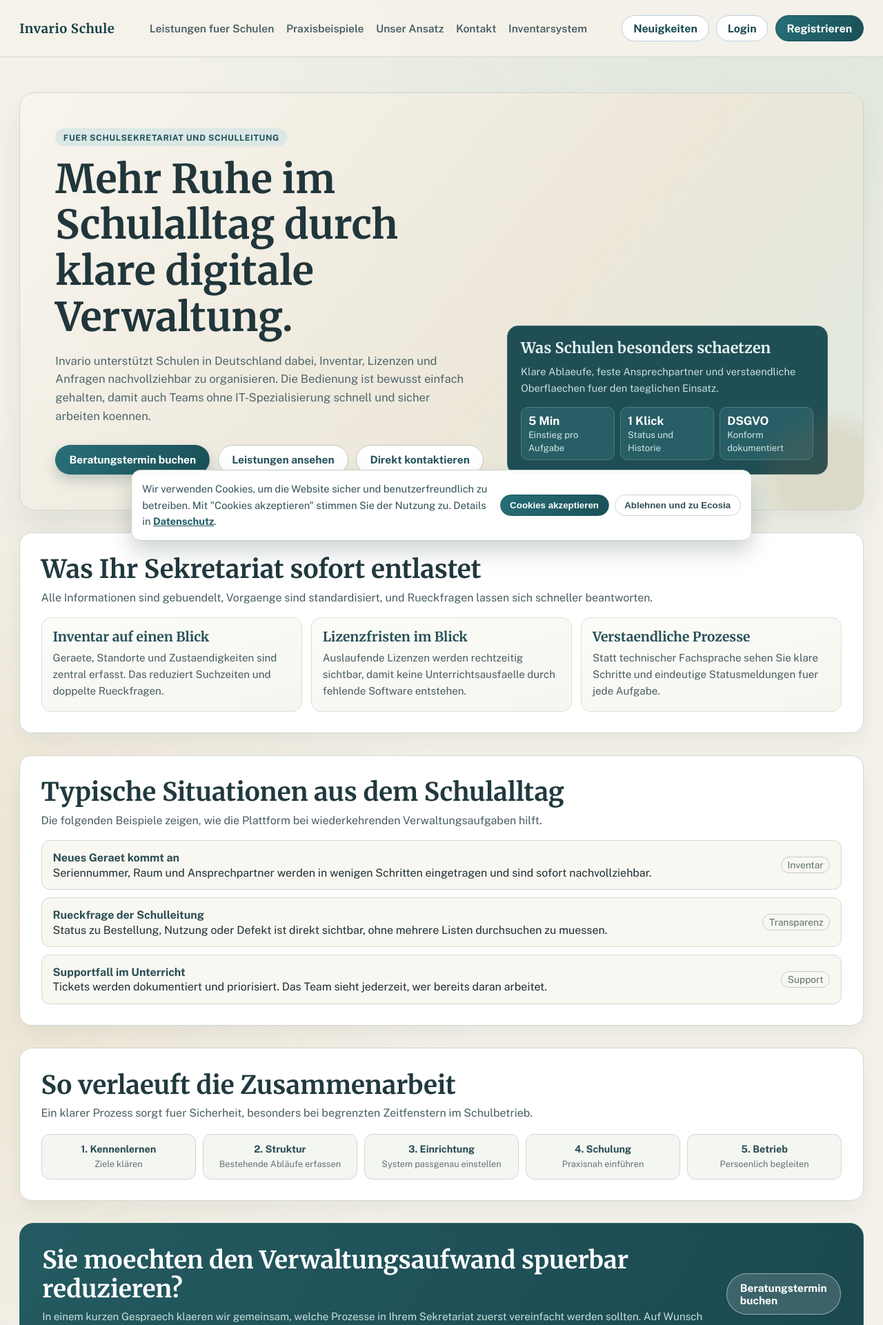
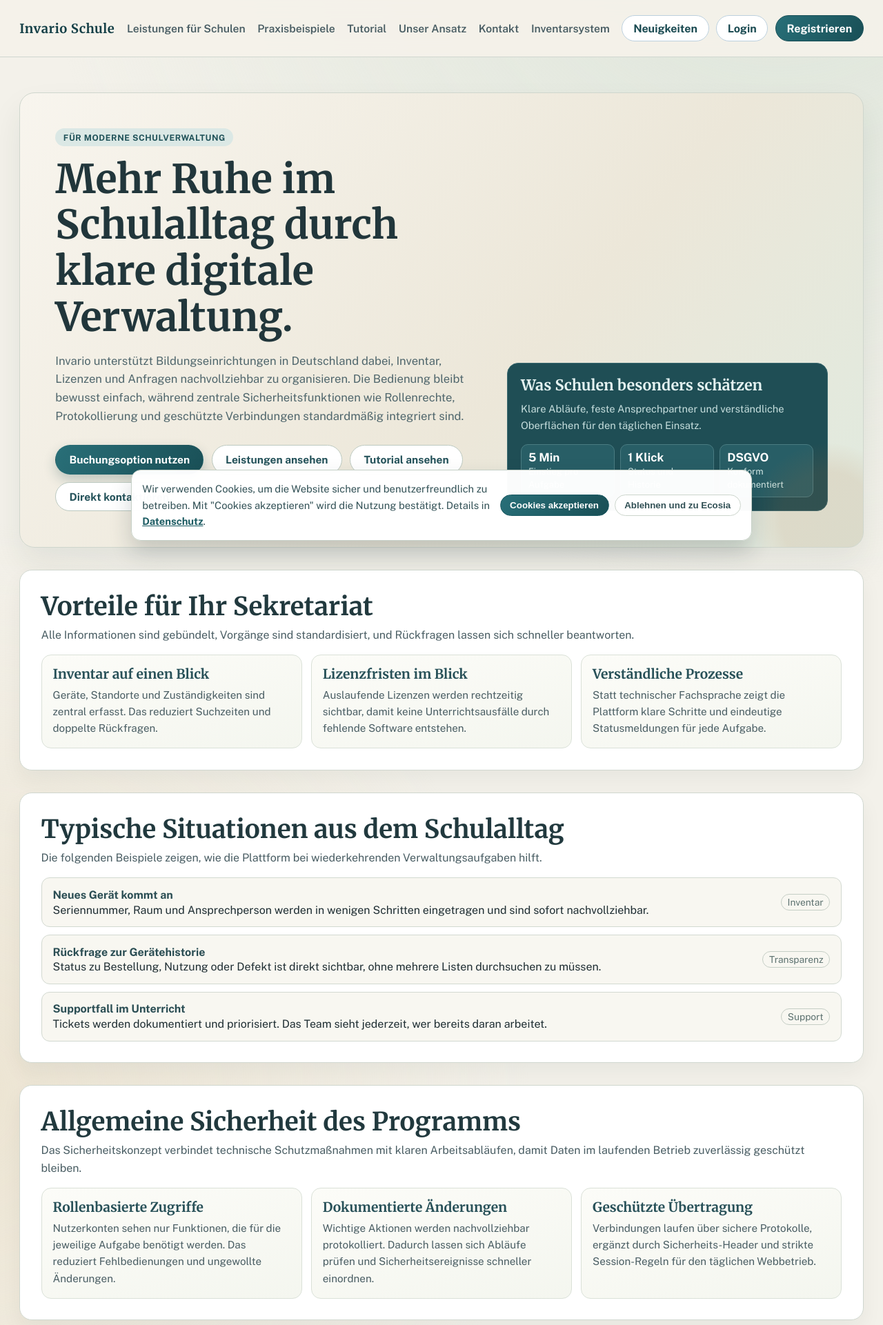
Before and after one commit to AIIrondev/Key-service-Server, a Flask app: page / in a window 1280 px wide. Shown: the top 1921 px of the page at 69% size. Run offline with Flask 3, Linux system fonts and the light colour scheme; some libraries are stand-ins or nearby versions.

Commit message:
Refactor terminology and improve clarity across templates
- Updated "Termin" to "Buchung" in admin_dashboard.html and appointments.html for consistency.
- Enhanced language for better understanding in various templates, including base.html, dienstleistungen.html, inventarsystem.html, kontakt.html, login.html, main.html, projekte.html, register.html, team.html, and added a new tutorial.html.
- Corrected spelling and grammatical errors throughout the templates.
- Improved user guidance and descriptions for better user experience.

```diff
--- a/Website/main.py
+++ b/Website/main.py
@@ -112,6 +112,49 @@ def _sanitize_text(text: str, max_length: int = 255) -> str:
     if len(text) > max_length:
         text = text[:max_length]
     return text
+
+
+def _activate_test_license_for_user(username: str, school_name: str) -> tuple[bool, str]:
+    """Create a one-time test license for the user if none exists yet."""
+    user_name = _sanitize_text(username or "", 80)
+    school = _sanitize_text(school_name or "", 200)
+    if not user_name:
+        return False, "Benutzername fehlt fuer Test-Key."
+
+    client = None
+    try:
+        client, col = _get_collection("licenses")
+
+        existing = col.find_one(
+            {
+                "username": user_name,
+                "plan": "Test",
+                "status": {"$in": ["Aktiv", "Pausiert"]},
+            }
+        )
+        if existing:
+            return False, "Ein Test-Key ist fuer dieses Schulkonto bereits vorhanden."
+
+        test_key = f"TEST-{verify.key_generator()[:18].upper()}"
+        col.insert_one(
+            {
+                "username": user_name,
+                "school_name": school or user_name,
+                "license_key": test_key,
+                "plan": "Test",
+                "status": "Aktiv",
+                "valid_until": (datetime.utcnow() + timedelta(days=30)).date().isoformat(),
+                "hwid_uuid": "",
+                "created_at": _utc_now_iso(),
+                "updated_at": _utc_now_iso(),
+            }
+        )
+        return True, test_key
+    except PyMongoError:
+        return False, "Test-Key konnte nicht aktiviert werden."
+    finally:
+        if client:
+            client.close()
 
 
 def _with_public_id(doc: dict | None) -> dict | None:
@@ -277,6 +320,11 @@ def inventarsystem():
     return render_template("inventarsystem.html")
 
 
+@app.route('/tutorial')
+def tutorial():
+    return render_template("tutorial.html")
+
+
 @app.route('/team')
 def team():
     return render_template("team.html")
@@ -333,11 +381,13 @@ def login():
 def register():
     if request.method == "POST":
         username = (request.form.get("username") or "").strip()
-        display_name = (request.form.get("display_name") or "").strip()
+        school_name = (request.form.get("school_name") or "").strip()
+        contact_person = (request.form.get("contact_person") or "").strip()
+        activate_test_key = (request.form.get("activate_test_key") or "").strip().lower() in {"1", "on", "true", "yes"}
         password = request.form.get("password") or ""
         password_repeat = request.form.get("password_repeat") or ""
 
-        if not username or not display_name or not password or not password_repeat:
+        if not username or not school_name or not contact_person or not password or not password_repeat:
             flash("Bitte alle Felder ausfuellen.", "error")
             return redirect(url_for("register"))
 
@@ -357,21 +407,30 @@ def register():
             flash("Benutzername bereits vergeben.", "error")
             return redirect(url_for("register"))
 
-        display_name = _sanitize_text(display_name, 100)
+        school_name = _sanitize_text(school_name, 120)
+        contact_person = _sanitize_text(contact_person, 120)
 
         try:
             existing_users = user_store.get_all_users() or []
             is_first_user = len(existing_users) == 0
-            if not user_store.add_user(username, password, display_name, ""):
+            if not user_store.add_user(username, password, school_name, contact_person):
                 flash("Benutzer konnte nicht erstellt werden.", "error")
                 return redirect(url_for("register"))
+
+            if activate_test_key:
+                activated, message = _activate_test_license_for_user(username, school_name)
+                if activated:
+                    flash(f"Test-Key aktiviert: {message}", "success")
+                else:
+                    flash(message, "error")
+
             if is_first_user:
                 user_store.make_admin(username)
         except Exception:
             flash("MongoDB ist derzeit nicht erreichbar.", "error")
             return redirect(url_for("register"))
 
-        flash("Registrierung erfolgreich. Bitte jetzt einloggen.", "success")
+        flash("Schulregistrierung erfolgreich. Bitte jetzt einloggen.", "success")
         return redirect(url_for("login"))
 
     return render_template("register.html")
@@ -401,11 +460,11 @@ def appointments():
         try:
             date.fromisoformat(selected_date)
         except ValueError:
-            flash("Bitte einen gueltigen Termin im Kalender auswaehlen.", "error")
+            flash("Bitte eine gueltige Buchung im Kalender auswaehlen.", "error")
             return redirect(url_for("appointments", month=month, year=year))
 
         if selected_date in blocked_day_map:
-            flash("Dieser Tag ist im Kalender gesperrt. Bitte einen anderen Termin waehlen.", "error")
+            flash("Dieser Tag ist im Kalender gesperrt. Bitte eine andere Buchung waehlen.", "error")
             return redirect(url_for("appointments", month=month, year=year))
 
         if not appointment_time or not subject:
@@ -413,11 +472,11 @@ def appointments():
             return redirect(url_for("appointments", month=month, year=year))
 
         if meeting_type not in ["digital", "vor_ort"]:
-            flash("Bitte eine gueltige Terminart waehlen.", "error")
+            flash("Bitte eine gueltige Buchungsart waehlen.", "error")
             return redirect(url_for("appointments", month=month, year=year))
 
         if meeting_type == "vor_ort" and not location_name:
-            flash("Bei Vor-Ort-Terminen ist ein Ort erforderlich.", "error")
+            flash("Bei Vor-Ort-Buchungen ist ein Ort erforderlich.", "error")
             return redirect(url_for("appointments", month=month, year=year))
 
         if meeting_type == "digital":
@@ -448,13 +507,13 @@ def appointments():
                 }
             )
         except PyMongoError:
-            flash("Termin konnte nicht gespeichert werden.", "error")
+            flash("Buchung konnte nicht gespeichert werden.", "error")
             return redirect(url_for("appointments", month=month, year=year))
         finally:
             if client:
                 client.close()
 
-        flash("Termin erfolgreich angefragt.", "success")
+        flash("Buchung erfolgreich angefragt.", "success")
         selected = date.fromisoformat(selected_date)
         return redirect(url_for("appointments", month=selected.month, year=selected.year))
 
@@ -482,7 +541,7 @@ def appointments():
         for item in user_appointments:
             _with_public_id(item)
     except PyMongoError:
-        flash("Termine konnten nicht geladen werden.", "error")
+        flash("Buchungen konnten nicht geladen werden.", "error")
     finally:
         if client:
             client.close()
@@ -516,7 +575,7 @@ def admin_dashboard():
         for item in all_appointments:
             _with_public_id(item)
     except PyMongoError:
-        flash("Terminanfragen konnten nicht geladen werden.", "error")
+        flash("Buchungsanfragen konnten nicht geladen werden.", "error")
     finally:
         if client:
             client.close()
@@ -610,7 +669,7 @@ def update_appointment(appointment_id):
 
     query = _appointment_query_from_id(appointment_id)
     if not query:
-        flash("Termin nicht gefunden.", "error")
+        flash("Buchung nicht gefunden.", "error")
         return redirect(url_for("admin_dashboard"))
 
     new_status = "Bestaetigt" if action == "confirm" else "Abgelehnt"
@@ -630,16 +689,16 @@ def update_appointment(appointment_id):
             },
         )
         if result.matched_count == 0:
-            flash("Termin nicht gefunden.", "error")
+            flash("Buchung nicht gefunden.", "error")
             return redirect(url_for("admin_dashboard"))
     except PyMongoError:
-        flash("Termin konnte nicht aktualisiert werden.", "error")
+        flash("Buchung konnte nicht aktualisiert werden.", "error")
         return redirect(url_for("admin_dashboard"))
     finally:
         if client:
             client.close()
 
-    flash(f"Termin wurde {('bestaetigt' if action == 'confirm' else 'abgelehnt')}.", "success")
+    flash(f"Buchung wurde {('bestaetigt' if action == 'confirm' else 'abgelehnt')}.", "success")
     return redirect(url_for("admin_dashboard"))
 
 
--- a/Website/templates/admin_dashboard.html
+++ b/Website/templates/admin_dashboard.html
@@ -248,7 +248,7 @@
 </section>
 
 <section class="appointments-section">
-    <h2>Terminanfragen verwalten</h2>
+    <h2>Buchungsanfragen verwalten</h2>
     <div class="block-days-section">
         <h3>Kalender-Tage sperren</h3>
         <form method="POST" action="{{ url_for('admin_block_day') }}" class="block-form">
@@ -285,7 +285,7 @@
                 <div class="appointment-info">
                     <strong>{{ appointment.display_name }} - {{ appointment.subject }}</strong>
                     <p><strong>Datum:</strong> {{ appointment.date }} um {{ appointment.time }}</p>
-                    <p><strong>Terminart:</strong> {{ appointment.meeting_label or ('Vor Ort' if appointment.meeting_type == 'vor_ort' else 'Digital') }}</p>
+                    <p><strong>Buchungsart:</strong> {{ appointment.meeting_label or ('Vor Ort' if appointment.meeting_type == 'vor_ort' else 'Digital') }}</p>
                     {% if appointment.location_name %}
                         <p><strong>Ort:</strong> {{ appointment.location_name }}</p>
                     {% endif %}
@@ -315,7 +315,7 @@
             </article>
         {% endfor %}
     {% else %}
-        <p>Keine Terminanfragen vorhanden.</p>
+        <p>Keine Buchungsanfragen vorhanden.</p>
     {% endif %}
 </section>
 
--- a/Website/templates/base.html
+++ b/Website/templates/base.html
@@ -354,15 +354,16 @@
         <div class="site-shell site-nav-inner">
             <a class="brand" href="{{ url_for('default') }}">Invario Schule</a>
             <div class="nav-links" aria-label="Main Navigation">
-                <a href="{{ url_for('dienstleistungen') }}">Leistungen fuer Schulen</a>
+                <a href="{{ url_for('dienstleistungen') }}">Leistungen für Schulen</a>
                 <a href="{{ url_for('projekte') }}">Praxisbeispiele</a>
+                <a href="{{ url_for('tutorial') }}">Tutorial</a>
                 <a href="{{ url_for('team') }}">Unser Ansatz</a>
                 <a href="{{ url_for('kontakt') }}">Kontakt</a>
                 <a href="{{ url_for('inventarsystem') }}">Inventarsystem</a>
             </div>
             <div class="nav-actions">
                 {% if 'username' in session %}
-                    <a class="nav-btn" href="{{ url_for('appointments') }}">Beratungstermin</a>
+                    <a class="nav-btn" href="{{ url_for('appointments') }}">Buchungsoption</a>
 
                     <details class="nav-dropdown">
                         <summary class="nav-btn">Nutzerbereich</summary>
@@ -416,16 +417,17 @@
             <div class="footer-content">
                 <div class="footer-section">
                     <h4>Über uns</h4>
-                    <p>Digitale Verwaltungsablaeufe fuer Schulsekretariate und Schulleitungen in Deutschland.</p>
+                    <p>Digitale Verwaltungsabläufe für Bildungseinrichtungen in Deutschland.</p>
                 </div>
                 <div class="footer-section">
                     <h4>Schnelllinks</h4>
                     <ul class="footer-links">
                         <li><a href="{{ url_for('default') }}">Start</a></li>
-                        <li><a href="{{ url_for('dienstleistungen') }}">Leistungsuebersicht</a></li>
+                        <li><a href="{{ url_for('dienstleistungen') }}">Leistungsübersicht</a></li>
+                        <li><a href="{{ url_for('tutorial') }}">Tutorial</a></li>
                         <li><a href="{{ url_for('blog') }}">Neuigkeiten</a></li>
                         {% if 'username' in session %}
-                            <li><a href="{{ url_for('appointments') }}">Beratungstermine</a></li>
+                            <li><a href="{{ url_for('appointments') }}">Buchungsoption</a></li>
                         {% endif %}
                     </ul>
                 </div>
@@ -525,7 +527,7 @@
         </style>
     </footer>
     <div class="cookie-banner hidden" id="cookieBanner" role="dialog" aria-live="polite" aria-label="Cookie Hinweis">
-        <p>Wir verwenden Cookies, um die Website sicher und benutzerfreundlich zu betreiben. Mit "Cookies akzeptieren" stimmen Sie der Nutzung zu. Details in <a href="{{ url_for('datenschutz') }}">Datenschutz</a>.</p>
+        <p>Wir verwenden Cookies, um die Website sicher und benutzerfreundlich zu betreiben. Mit "Cookies akzeptieren" wird die Nutzung bestätigt. Details in <a href="{{ url_for('datenschutz') }}">Datenschutz</a>.</p>
         <div class="cookie-actions">
             <button type="button" class="cookie-btn" id="cookieAcceptBtn">Cookies akzeptieren</button>
             <button type="button" class="cookie-btn secondary" id="cookieDeclineBtn">Ablehnen und zu Ecosia</button>
--- a/Website/templates/login.html
+++ b/Website/templates/login.html
@@ -93,7 +93,7 @@
 {% block content %}
 <section class="auth-wrap">
   <h1>Login</h1>
-  <p>Bitte melden Sie sich mit Ihrem Konto an, um Termine anzufragen.</p>
+  <p>Bitte melden Sie sich mit Ihrem Konto an, um Buchungen anzufragen.</p>
   <form method="POST" action="{{ url_for('login') }}">
     <div class="field">
       <label for="username">Benutzername</label>
--- a/Website/templates/main.html
+++ b/Website/templates/main.html
@@ -1,6 +1,6 @@
 {% extends "base.html" %}
 
-{% block title %}Digitale Schulverwaltung fuer Sekretariat und Schulleitung{% endblock %}
+{% block title %}Digitale Schulverwaltung mit Sicherheitsfokus{% endblock %}
 
 {% block head %}
 {{ super() }}
@@ -320,24 +320,25 @@
 {% block content %}
 <section class="hero" id="top">
 	<div>
-		<span class="eyebrow">Fuer Schulsekretariat und Schulleitung</span>
+		<span class="eyebrow">Für moderne Schulverwaltung</span>
 		<h1>Mehr Ruhe im Schulalltag durch klare digitale Verwaltung.</h1>
 		<p>
-			Invario unterstützt Schulen in Deutschland dabei, Inventar, Lizenzen und Anfragen nachvollziehbar zu organisieren. Die Bedienung ist bewusst einfach gehalten, damit auch Teams ohne IT-Spezialisierung schnell und sicher arbeiten koennen.
+			Invario unterstützt Bildungseinrichtungen in Deutschland dabei, Inventar, Lizenzen und Anfragen nachvollziehbar zu organisieren. Die Bedienung bleibt bewusst einfach, während zentrale Sicherheitsfunktionen wie Rollenrechte, Protokollierung und geschützte Verbindungen standardmäßig integriert sind.
 		</p>
 		<div class="cta-row">
 			{% if 'username' in session %}
-				<a class="btn btn-primary" href="{{ url_for('appointments') }}">Beratungstermin buchen</a>
+				<a class="btn btn-primary" href="{{ url_for('appointments') }}">Buchungsoption nutzen</a>
 			{% else %}
-				<a class="btn btn-primary" href="{{ url_for('login') }}">Beratungstermin buchen</a>
+				<a class="btn btn-primary" href="{{ url_for('login') }}">Buchungsoption nutzen</a>
 			{% endif %}
 			<a class="btn btn-secondary" href="{{ url_for('dienstleistungen') }}">Leistungen ansehen</a>
+			<a class="btn btn-secondary" href="{{ url_for('tutorial') }}">Tutorial ansehen</a>
 			<a class="btn btn-secondary" href="{{ url_for('kontakt') }}">Direkt kontaktieren</a>
 		</div>
 	</div>
-	<aside class="hero-card" aria-label="Kurzfakten fuer Schulen">
-		<h3>Was Schulen besonders schaetzen</h3>
-		<p>Klare Ablaeufe, feste Ansprechpartner und verstaendliche Oberflaechen fuer den taeglichen Einsatz.</p>
+	<aside class="hero-card" aria-label="Kurzfakten für Schulen">
+		<h3>Was Schulen besonders schätzen</h3>
+		<p>Klare Abläufe, feste Ansprechpartner und verständliche Oberflächen für den täglichen Einsatz.</p>
 		<div class="stats">
 			<div><strong>5 Min</strong><span>Einstieg pro Aufgabe</span></div>
 			<div><strong>1 Klick</strong><span>Status und Historie</span></div>
@@ -347,20 +348,20 @@
 </section>
 
 <section class="section" id="nutzen" style="animation-delay: 100ms;">
-	<h2>Was Ihr Sekretariat sofort entlastet</h2>
-	<p>Alle Informationen sind gebuendelt, Vorgaenge sind standardisiert, und Rueckfragen lassen sich schneller beantworten.</p>
+	<h2>Vorteile für Ihr Sekretariat</h2>
+	<p>Alle Informationen sind gebündelt, Vorgänge sind standardisiert, und Rückfragen lassen sich schneller beantworten.</p>
 	<div class="section-grid">
 		<article class="card">
 			<h3>Inventar auf einen Blick</h3>
-			<p>Geraete, Standorte und Zustaendigkeiten sind zentral erfasst. Das reduziert Suchzeiten und doppelte Rueckfragen.</p>
+			<p>Geräte, Standorte und Zuständigkeiten sind zentral erfasst. Das reduziert Suchzeiten und doppelte Rückfragen.</p>
 		</article>
 		<article class="card">
 			<h3>Lizenzfristen im Blick</h3>
-			<p>Auslaufende Lizenzen werden rechtzeitig sichtbar, damit keine Unterrichtsausfaelle durch fehlende Software entstehen.</p>
+			<p>Auslaufende Lizenzen werden rechtzeitig sichtbar, damit keine Unterrichtsausfälle durch fehlende Software entstehen.</p>
 		</article>
 		<article class="card">
-			<h3>Verstaendliche Prozesse</h3>
-			<p>Statt technischer Fachsprache sehen Sie klare Schritte und eindeutige Statusmeldungen fuer jede Aufgabe.</p>
+			<h3>Verständliche Prozesse</h3>
+			<p>Statt technischer Fachsprache zeigt die Plattform klare Schritte und eindeutige Statusmeldungen für jede Aufgabe.</p>
 		</article>
 	</div>
 </section>
@@ -371,15 +372,15 @@
 	<div class="routine-list">
 		<div class="routine">
 			<div>
-				<b>Neues Geraet kommt an</b>
-				Seriennummer, Raum und Ansprechpartner werden in wenigen Schritten eingetragen und sind sofort nachvollziehbar.
+				<b>Neues Gerät kommt an</b>
+				Seriennummer, Raum und Ansprechperson werden in wenigen Schritten eingetragen und sind sofort nachvollziehbar.
 			</div>
 			<span>Inventar</span>
 		</div>
 		<div class="routine">
 			<div>
-				<b>Rueckfrage der Schulleitung</b>
-				Status zu Bestellung, Nutzung oder Defekt ist direkt sichtbar, ohne mehrere Listen durchsuchen zu muessen.
+				<b>Rückfrage zur Gerätehistorie</b>
+				Status zu Bestellung, Nutzung oder Defekt ist direkt sichtbar, ohne mehrere Listen durchsuchen zu müssen.
 			</div>
 			<span>Transparenz</span>
 		</div>
@@ -393,27 +394,46 @@
 	</div>
 </section>
 
+<section class="section" id="sicherheit" style="animation-delay: 220ms;">
+	<h2>Allgemeine Sicherheit des Programms</h2>
+	<p>Das Sicherheitskonzept verbindet technische Schutzmaßnahmen mit klaren Arbeitsabläufen, damit Daten im laufenden Betrieb zuverlässig geschützt bleiben.</p>
+	<div class="section-grid">
+		<article class="card">
+			<h3>Rollenbasierte Zugriffe</h3>
+			<p>Nutzerkonten sehen nur Funktionen, die für die jeweilige Aufgabe benötigt werden. Das reduziert Fehlbedienungen und ungewollte Änderungen.</p>
+		</article>
+		<article class="card">
+			<h3>Dokumentierte Änderungen</h3>
+			<p>Wichtige Aktionen werden nachvollziehbar protokolliert. Dadurch lassen sich Abläufe prüfen und Sicherheitsereignisse schneller einordnen.</p>
+		</article>
+		<article class="card">
+			<h3>Geschützte Übertragung</h3>
+			<p>Verbindungen laufen über sichere Protokolle, ergänzt durch Sicherheits-Header und strikte Session-Regeln für den täglichen Webbetrieb.</p>
+		</article>
+	</div>
+</section>
+
 <section class="section" id="ablauf" style="animation-delay: 260ms;">
-	<h2>So verlaeuft die Zusammenarbeit</h2>
-	<p>Ein klarer Prozess sorgt fuer Sicherheit, besonders bei begrenzten Zeitfenstern im Schulbetrieb.</p>
-	<div class="process" aria-label="Ablauf in fuenf Schritten">
+	<h2>So verläuft die Zusammenarbeit</h2>
+	<p>Ein klarer Prozess sorgt für Sicherheit, besonders bei begrenzten Zeitfenstern im Schulbetrieb.</p>
+	<div class="process" aria-label="Ablauf in fünf Schritten">
 		<div class="step"><strong>1. Kennenlernen</strong><small>Ziele klären</small></div>
 		<div class="step"><strong>2. Struktur</strong><small>Bestehende Abläufe erfassen</small></div>
 		<div class="step"><strong>3. Einrichtung</strong><small>System passgenau einstellen</small></div>
 		<div class="step"><strong>4. Schulung</strong><small>Praxisnah einführen</small></div>
-		<div class="step"><strong>5. Betrieb</strong><small>Persoenlich begleiten</small></div>
+		<div class="step"><strong>5. Betrieb</strong><small>Persönlich begleiten</small></div>
 	</div>
 </section>
 
 <section class="contact" id="kontakt">
 	<div>
-		<h2>Sie moechten den Verwaltungsaufwand spuerbar reduzieren?</h2>
-		<p>In einem kurzen Gespraech klaeren wir gemeinsam, welche Prozesse in Ihrem Sekretariat zuerst vereinfacht werden sollten. Auf Wunsch erhalten Sie danach einen konkreten Einfuehrungsplan fuer Ihre Schule.</p>
+		<h2>Beratung für den nächsten Digitalisierungsschritt</h2>
+		<p>Ein kurzes Gespräch schafft Klarheit über Prioritäten, Sicherheitsanforderungen und realistische Einführungsetappen für den Schulbetrieb.</p>
 	</div>
 	{% if 'username' in session %}
-		<a class="btn btn-secondary" href="{{ url_for('appointments') }}">Beratungstermin buchen</a>
+		<a class="btn btn-secondary" href="{{ url_for('appointments') }}">Buchungsoption nutzen</a>
 	{% else %}
-		<a class="btn btn-secondary" href="{{ url_for('login') }}">Beratungstermin buchen</a>
+		<a class="btn btn-secondary" href="{{ url_for('login') }}">Buchungsoption nutzen</a>
 	{% endif %}
 </section>
 {% endblock %}
```
Also changed, not shown: Website/templates/appointments.html (+7 -7 lines), Website/templates/dienstleistungen.html (+15 -11 lines), Website/templates/inventarsystem.html (+21 -20 lines), Website/templates/kontakt.html (+8 -8 lines), Website/templates/projekte.html (+16 -15 lines), Website/templates/register.html (+25 -4 lines), Website/templates/team.html (+13 -13 lines), Website/templates/tutorial.html (added, +64 -0 lines), 2 other files.
